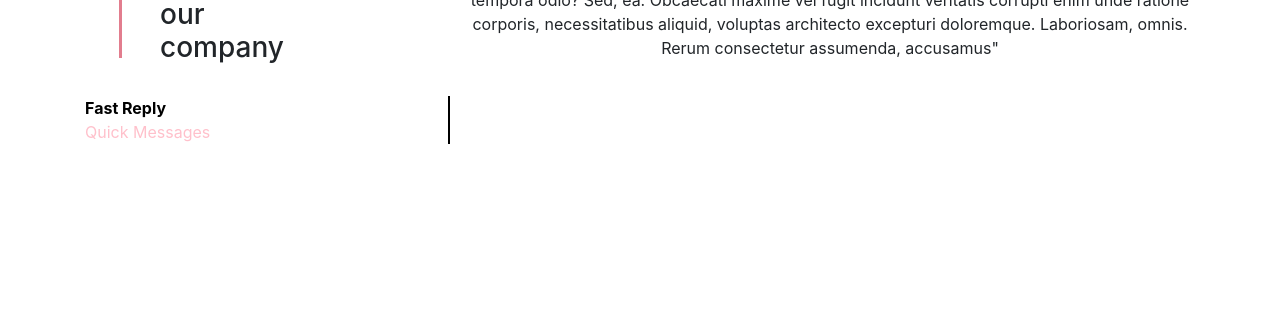
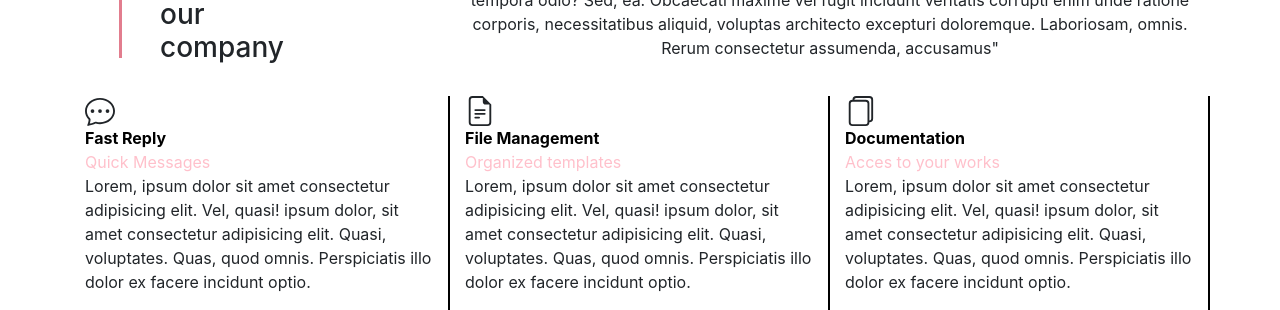
Before and after one commit to tisavirsodiya/layout4, a plain HTML site: page index.html in a window 1280 px wide. Shown: the part 702-1012 px from the top of the page. Before the commit the page ends 846 px from the top, so only its background shows below. Drawn offline with nearby package versions, Linux system fonts and the light colour scheme.

Commit message:
fourth part complit

```diff
--- a/css.css
+++ b/css.css
@@ -113,3 +113,19 @@
 {
     color:pink;
 }
+.file
+{
+    color:black;
+}
+.templates
+{
+    color:pink;
+}
+.document
+{
+    color:black;
+}
+.acces
+{
+    color:pink;
+}
--- a/index.html
+++ b/index.html
@@ -56,7 +56,8 @@
       <div class="col-xl-8 about_text">
         <p>"Lorem ipsum dolor sit amet consectetur adipisicing elit. Similique hic sunt ipsa repellendus tempora odio?
           Sed, ea. Obcaecati maxime vel fugit incidunt veritatis corrupti enim unde ratione corporis, necessitatibus
-          aliquid, voluptas architecto excepturi doloremque. Laboriosam, omnis. Rerum consectetur assumenda, accusamus"</p>
+          aliquid, voluptas architecto excepturi doloremque. Laboriosam, omnis. Rerum consectetur assumenda, accusamus"
+        </p>
       </div>
     </div>
   </div>
@@ -64,13 +65,45 @@
     <div class="row">
       <div class="col-xl-4" style="border-right: 2px solid black;">
         <div class="first_last">
-
+          <svg xmlns="http://www.w3.org/2000/svg" width="30" height="30" fill="currentColor" class="bi bi-chat-dots"
+            viewBox="0 0 16 16">
+            <path
+              d="M5 8a1 1 0 1 1-2 0 1 1 0 0 1 2 0zm4 0a1 1 0 1 1-2 0 1 1 0 0 1 2 0zm3 1a1 1 0 1 0 0-2 1 1 0 0 0 0 2z" />
+            <path
+              d="m2.165 15.803.02-.004c1.83-.363 2.948-.842 3.468-1.105A9.06 9.06 0 0 0 8 15c4.418 0 8-3.134 8-7s-3.582-7-8-7-8 3.134-8 7c0 1.76.743 3.37 1.97 4.6a10.437 10.437 0 0 1-.524 2.318l-.003.011a10.722 10.722 0 0 1-.244.637c-.079.186.074.394.273.362a21.673 21.673 0 0 0 .693-.125zm.8-3.108a1 1 0 0 0-.287-.801C1.618 10.83 1 9.468 1 8c0-3.192 3.004-6 7-6s7 2.808 7 6c0 3.193-3.004 6-7 6a8.06 8.06 0 0 1-2.088-.272 1 1 0 0 0-.711.074c-.387.196-1.24.57-2.634.893a10.97 10.97 0 0 0 .398-2z" />
+          </svg>
           <div class="fast"><b>Fast Reply</b></div>
           <div class="quick">Quick Messages</div>
+         <p>Lorem, ipsum dolor sit amet consectetur adipisicing elit. Vel, quasi! ipsum dolor, sit amet consectetur adipisicing elit. Quasi, voluptates. Quas, quod omnis. Perspiciatis
+            illo dolor ex facere incidunt optio.</p>
+        </div>
+      </div>
+          <div class="col-xl-4" style="border-right: 2px solid black;">
+            <div class="second_last">
+              <svg xmlns="http://www.w3.org/2000/svg" width="30" height="30" fill="currentColor" class="bi bi-file-earmark-text" viewBox="0 0 16 16">
+                <path d="M5.5 7a.5.5 0 0 0 0 1h5a.5.5 0 0 0 0-1h-5zM5 9.5a.5.5 0 0 1 .5-.5h5a.5.5 0 0 1 0 1h-5a.5.5 0 0 1-.5-.5zm0 2a.5.5 0 0 1 .5-.5h2a.5.5 0 0 1 0 1h-2a.5.5 0 0 1-.5-.5z"/>
+                <path d="M9.5 0H4a2 2 0 0 0-2 2v12a2 2 0 0 0 2 2h8a2 2 0 0 0 2-2V4.5L9.5 0zm0 1v2A1.5 1.5 0 0 0 11 4.5h2V14a1 1 0 0 1-1 1H4a1 1 0 0 1-1-1V2a1 1 0 0 1 1-1h5.5z"/>
+              </svg>
+              <div class="file"><b>File Management</b></div>
+          <div class="templates">Organized templates</div>
+         <p>Lorem, ipsum dolor sit amet consectetur adipisicing elit. Vel, quasi! ipsum dolor, sit amet consectetur adipisicing elit. Quasi, voluptates. Quas, quod omnis. Perspiciatis
+            illo dolor ex facere incidunt optio.</p>
+        </div>
+      </div>
+      <div class="col-xl-4" style="border-right: 2px solid black;">
+        <div class="third_last">
+          <svg xmlns="http://www.w3.org/2000/svg" width="30" height="30" fill="currentColor" class="bi bi-files" viewBox="0 0 16 16">
+            <path d="M13 0H6a2 2 0 0 0-2 2 2 2 0 0 0-2 2v10a2 2 0 0 0 2 2h7a2 2 0 0 0 2-2 2 2 0 0 0 2-2V2a2 2 0 0 0-2-2zm0 13V4a2 2 0 0 0-2-2H5a1 1 0 0 1 1-1h7a1 1 0 0 1 1 1v10a1 1 0 0 1-1 1zM3 4a1 1 0 0 1 1-1h7a1 1 0 0 1 1 1v10a1 1 0 0 1-1 1H4a1 1 0 0 1-1-1V4z"/>
+          </svg>
+          <div class="document"><b>Documentation</b></div>
+      <div class="acces">Acces to your works</div>
+     <p>Lorem, ipsum dolor sit amet consectetur adipisicing elit. Vel, quasi! ipsum dolor, sit amet consectetur adipisicing elit. Quasi, voluptates. Quas, quod omnis. Perspiciatis
+        illo dolor ex facere incidunt optio.</p>
     </div>
   </div>
     </div>
   </div>
+  <div class="">
 
   <!-- Optional JavaScript -->
   <!-- jQuery first, then Popper.js, then Bootstrap JS -->
```
Lines whose indentation alone changed are shown as unchanged.
